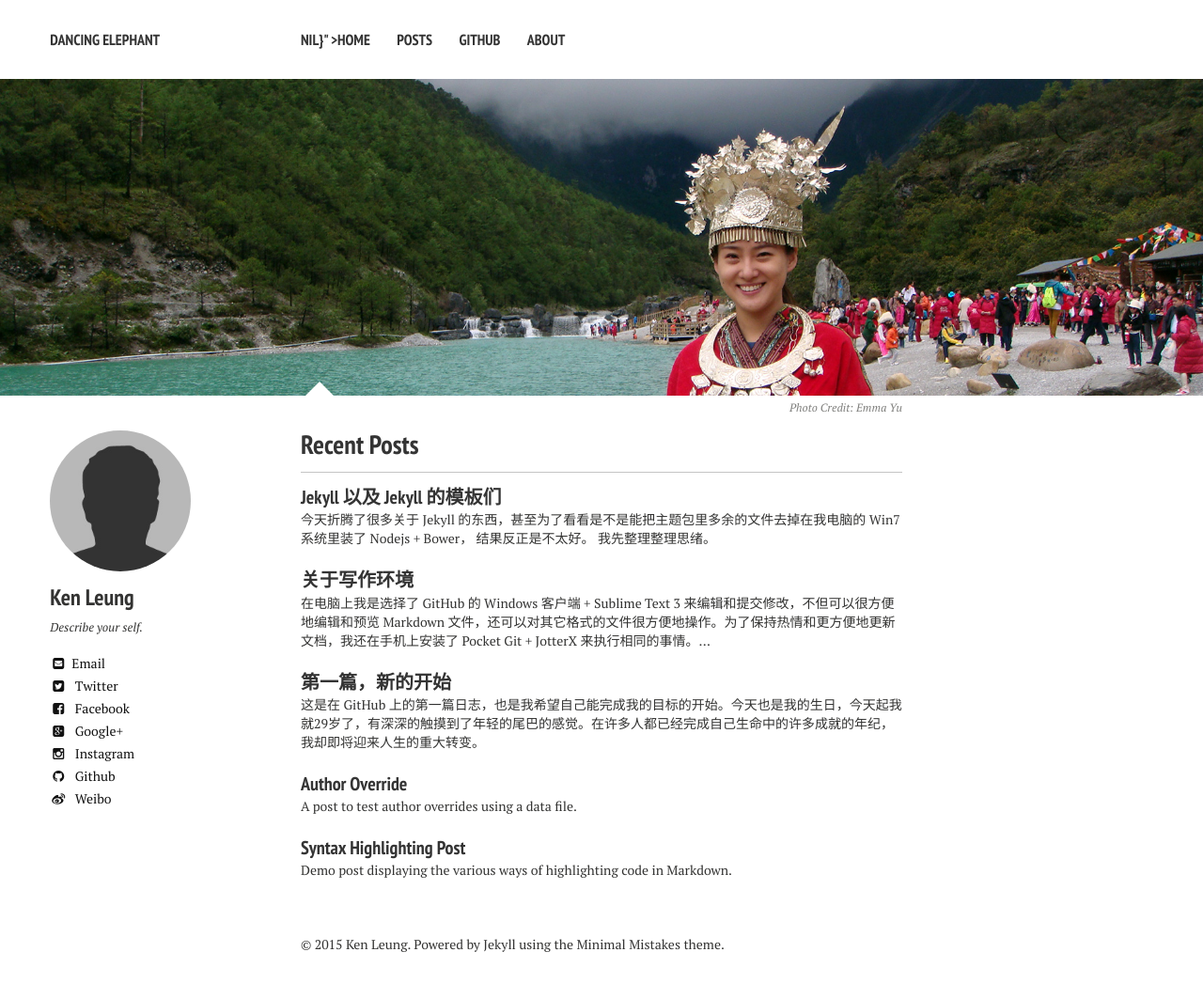
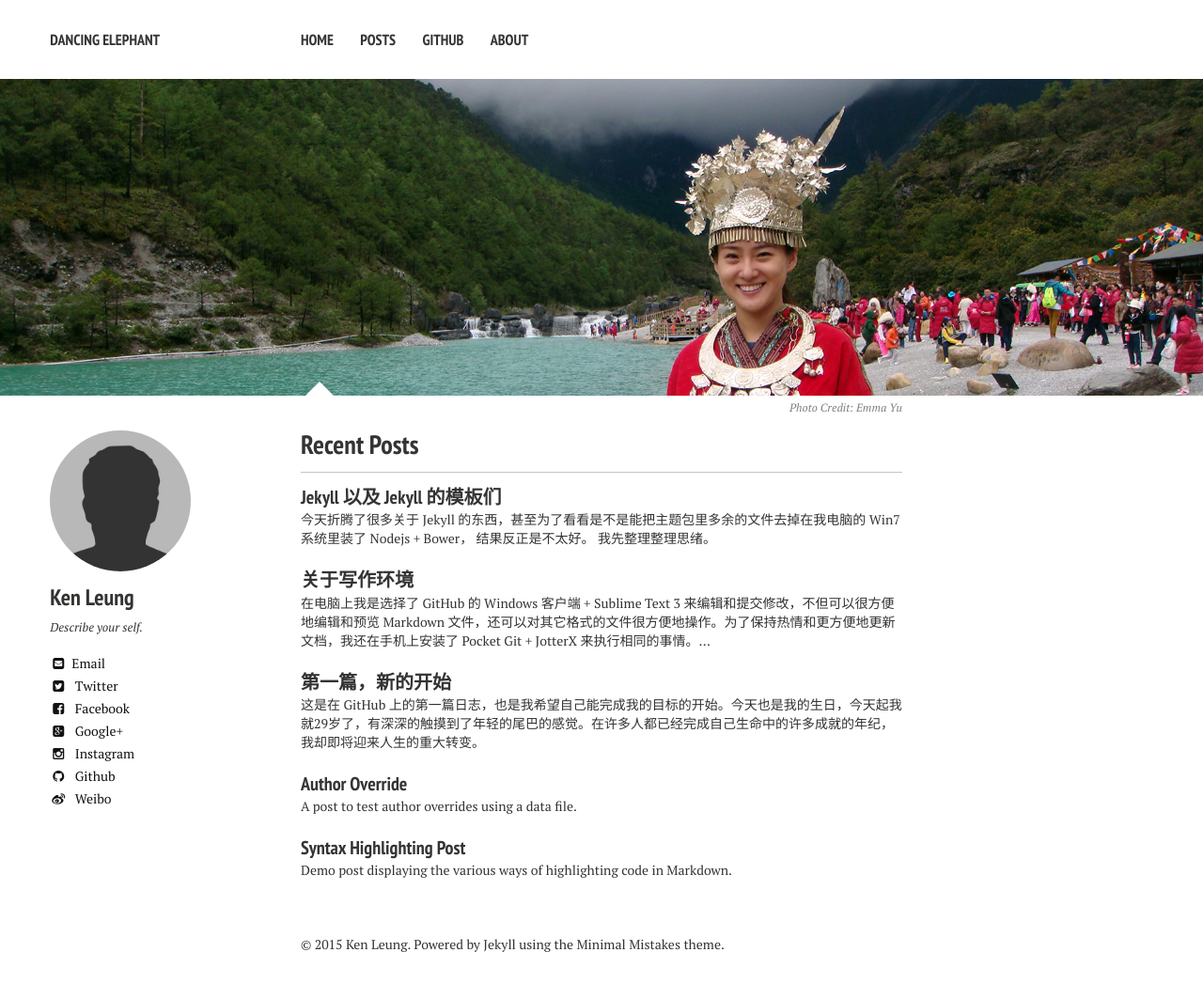
Before and after one commit to ikenbe/en, a Jekyll site: the page built from index.md, in a window 1280 px wide. Shown: the whole page at 94% size. Built offline with Jekyll 4.4.1, drawn with Linux system fonts in a browser that asks for light colours; nearby versions of some CDN libraries; Markdown is read by kramdown in place of the engine named in the settings.

```diff
--- a/_config.yml
+++ b/_config.yml
@@ -23,7 +23,7 @@ owner:
   email: ikenbe@gmail.com
   disqus-shortname: ikenbe
   twitter: ikenbe
-  facebook: iKen Leung
+  facebook: iKen.Leung
   google:
     plus: iKenLeung
     analytics:
--- a/_data/navigation.yml
+++ b/_data/navigation.yml
@@ -1,7 +1,7 @@
 # Site navigation links
 
 - title: Home
-  url: { site.url }
+  url:
 
 - title: Posts
   url: /posts/
```
